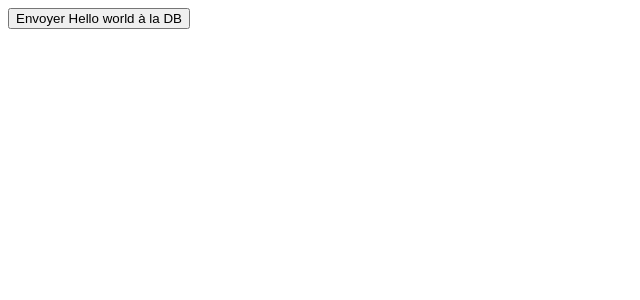
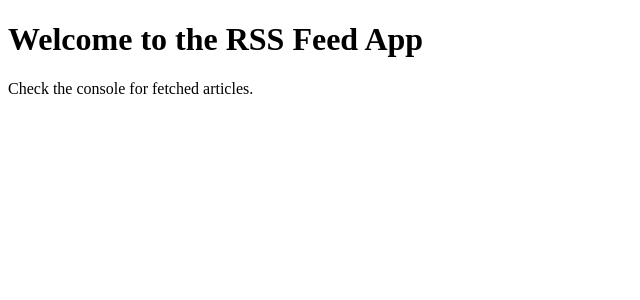
Before and after one commit to KJovene/Hackatombe, a React (Vite) app in the folder frontend/: page / in a window 1280 px wide. Shown: the top 300 px of the page, without its empty margins (0-640 px from the left). Built offline with nearby package versions, Linux system fonts and the light colour scheme.

Commit message:
:building_construction: PROGrESSION API :building_construction:

```diff
--- a/frontend/package.json
+++ b/frontend/package.json
@@ -11,7 +11,8 @@
   },
   "dependencies": {
     "react": "^19.1.0",
-    "react-dom": "^19.1.0"
+    "react-dom": "^19.1.0",
+    "react-router-dom": "^7.6.0"
   },
   "devDependencies": {
     "@eslint/js": "^9.25.0",
--- a/frontend/src/App.jsx
+++ b/frontend/src/App.jsx
@@ -1,16 +1,19 @@
+import { useEffect } from 'react';
+
+
 function App() {
-  const sendHello = async () => {
-    await fetch('http://localhost:6782/hello', {
-      method: 'POST',
-      headers: { 'Content-Type': 'application/json' },
-      body: JSON.stringify({ message: 'Hello world' })
-    });
-    alert('Message envoyé !');
-  };
 
+  useEffect(() => {
+    const fetchData = async () => {
+      const articles = await fetchJavascript();
+      console.log(articles);
+    };
+    fetchData();
+  }, []);
   return (
     <div>
-      <button onClick={sendHello}>Envoyer Hello world à la DB</button>
+      <h1>Welcome to the RSS Feed App</h1>
+      <p>Check the console for fetched articles.</p>
     </div>
   )
 }
```
Also changed, not shown: frontend/src/utils/fetchapis.jsx (added, +13 -0 lines), 1 other file (tests, documents, lock files or other folders).
